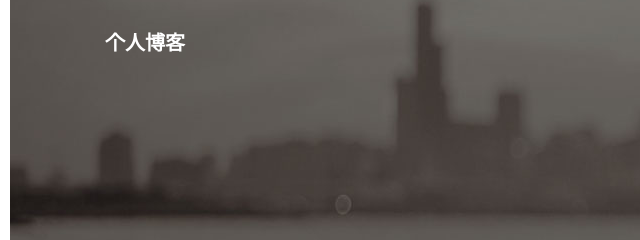
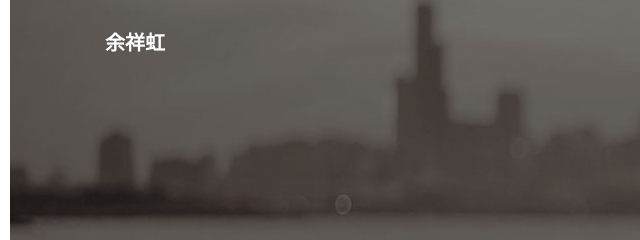
Before and after one commit to 2240095676/yuxianghong, a website: page index.html in a window 1280 px wide. Shown: the top 240 px of the page, 0-640 px from the left. Drawn offline with nearby package versions, Linux system fonts and the light colour scheme.

Commit message:
Update index.html

```diff
--- a/index.html
+++ b/index.html
@@ -44,7 +44,7 @@
             <button class="navbar-toggler navbar-toggler-right" type="button" data-toggle="collapse" data-target="#navbarResponsive" aria-controls="navbarResponsive" aria-expanded="false" aria-label="Toggle navigation">
                 Menu <i class="fa fa-bars"></i>
             </button>
-            <a class="navbar-brand page-scroll" href="index.html">个人博客</a>
+            <a class="navbar-brand page-scroll" href="index.html">余祥虹</a>
             <div class="collapse navbar-collapse" id="navbarResponsive">
                 <ul class="navbar-nav ml-auto">
                     <li class="nav-item">
```
